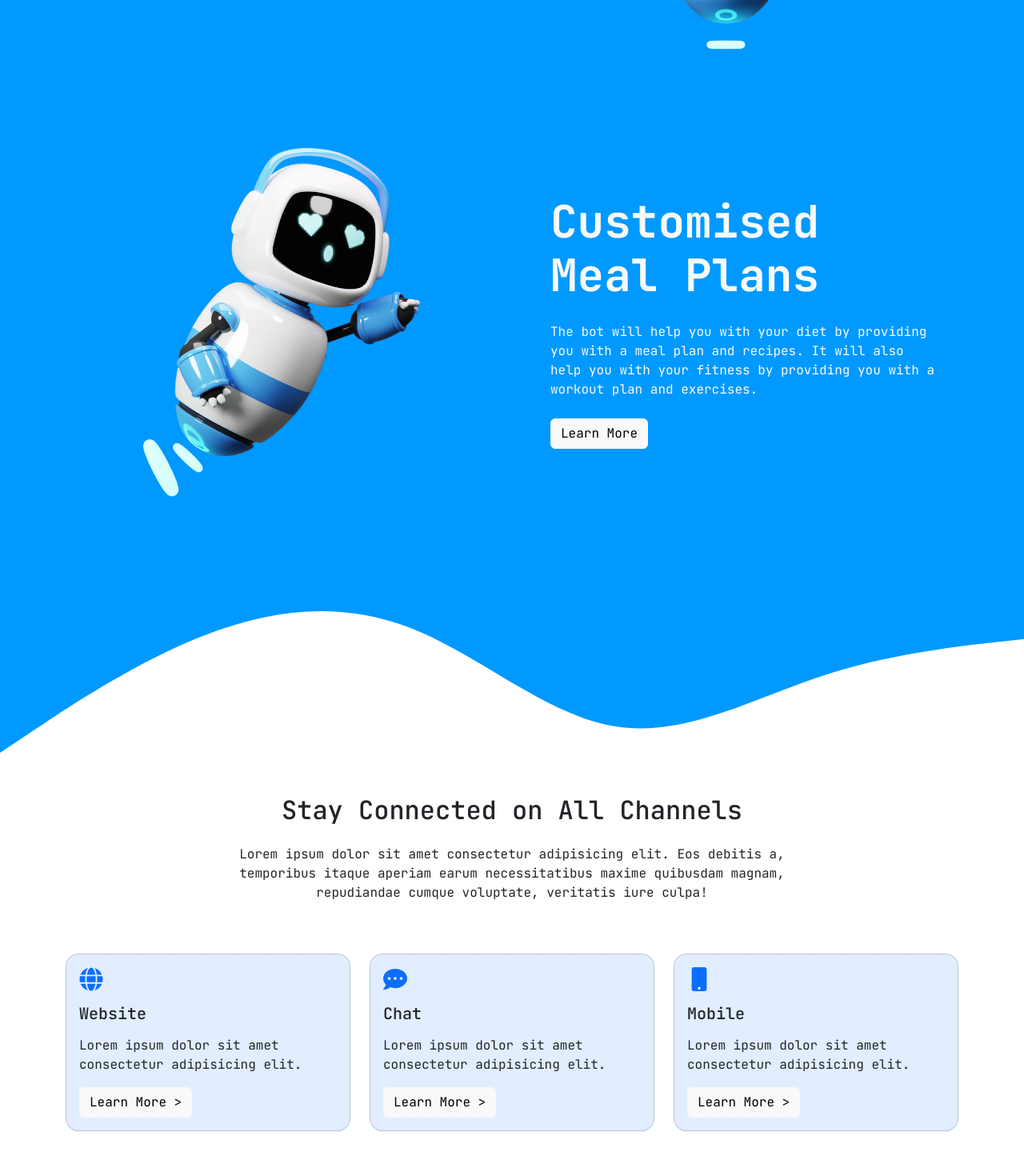
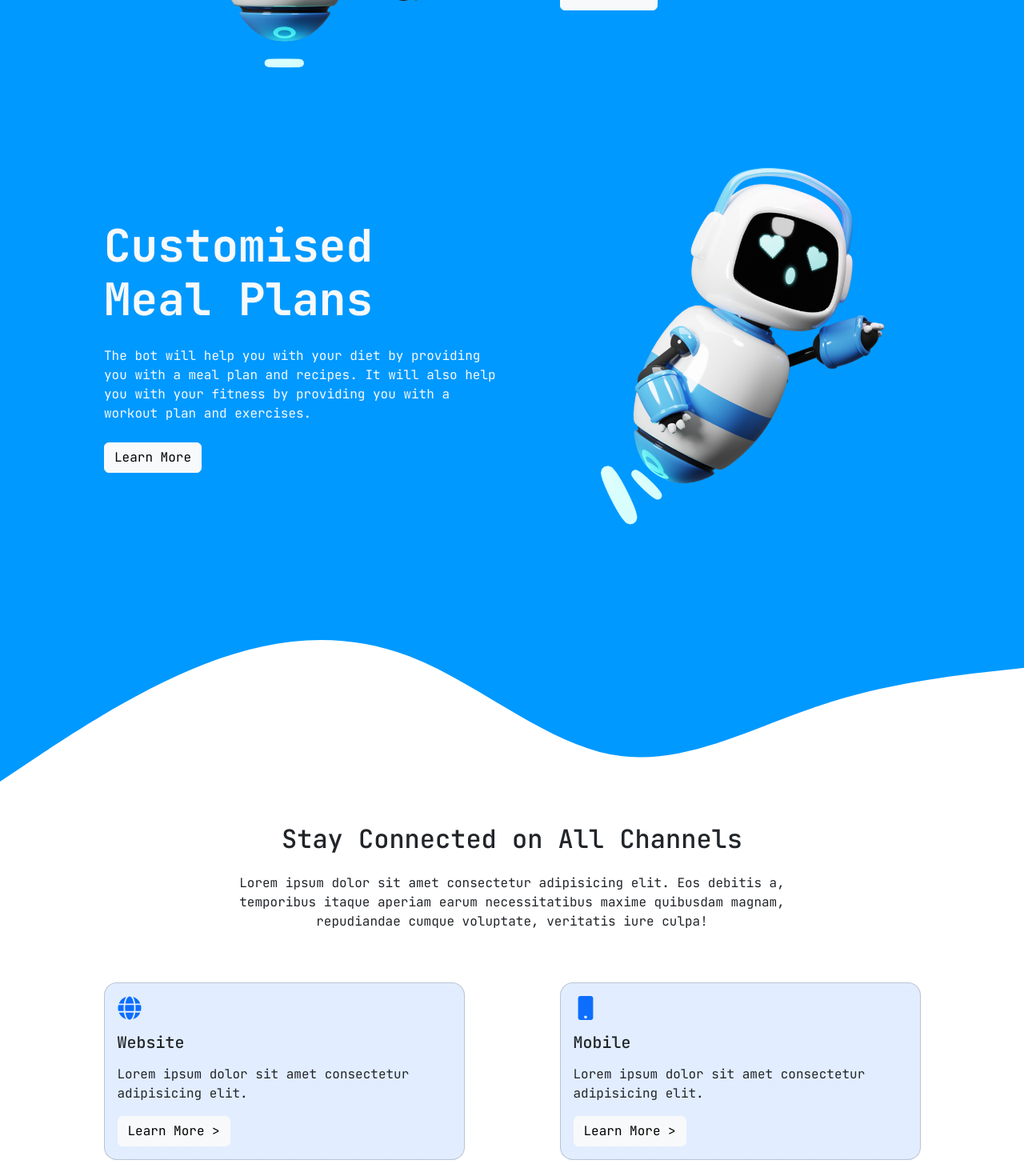
Before and after one commit to v-rowjee/Chatbot-Website, a React (Vite) app: page / in a window 1280 px wide. Shown: the part 1900-3370 px from the top of the page at 80% size. Before the commit the page ends 3338 px from the top, so only its background shows below. Built offline with nearby package versions, Linux system fonts and the light colour scheme.

Commit message:
footer and row-reverse

```diff
--- a/src/App.jsx
+++ b/src/App.jsx
@@ -1,5 +1,6 @@
 import { useState } from 'react'
-import { Routes, Route } from 'react-router-dom'
+import { Routes, Route, useLocation } from 'react-router-dom'
+import Footer from './components/Footer'
 import Navigation from './components/Navigation'
 import Chat from './pages/Chat'
 import Home from './pages/Home'
@@ -7,6 +8,9 @@ import NotFound from './pages/NotFound'
 import './styles/App.css'
 
 function App() {
+
+  const location = useLocation();
+  const hideFooter = location.pathname === '/chat';
 
   const [darkMode, setDarkMode] = useState(false)
 
@@ -19,6 +23,7 @@ function App() {
 
         <Route path='*' element={<NotFound />} />
       </Routes>
+      <Footer hide={hideFooter}/>
     </div>
   )
 }
--- /dev/null
+++ b/src/components/Footer.jsx
@@ -0,0 +1,19 @@
+import { Container, Row, Col } from 'react-bootstrap';
+
+export default function Footer(props) {
+
+    if (props.hide)
+        return (<></>)
+    else
+        return (
+            <footer style={{marginTop: '3rem'}}>
+                <Container fluid className="bg-dark text-light text-center py-3">
+                    <Row>
+                        <Col>
+                            <p className='text-center m-0'>© 2023 FYP. All Rights Reserved.</p>
+                        </Col>
+                    </Row>
+                </Container>
+            </footer>
+        )
+}
--- a/src/components/HomeCard.jsx
+++ b/src/components/HomeCard.jsx
@@ -2,13 +2,13 @@ import { Card, Button, Col } from 'react-bootstrap'
 
 export default function HomeCard(props) {
     return (
-        <Col sm={12} md={4} className="mb-4">
+        <Col md={5} className="mb-4">
             <Card className="bg-light-blur rounded-4">
                 <Card.Body>
                     <Card.Title className="mb-3 text-primary">{props.icon}</Card.Title>
                     <Card.Title className="mb-3">{props.title}</Card.Title>
                     <Card.Text>{props.text}</Card.Text>
-                    <Button variant="light">Learn More &gt;</Button>
+                    <Button variant="light" href={props.link}>Learn More &gt;</Button>
                 </Card.Body>
             </Card>
         </Col>
--- a/src/components/HomeSection.jsx
+++ b/src/components/HomeSection.jsx
@@ -1,16 +1,15 @@
 import { Container, Row, Col, Image, Button } from 'react-bootstrap';
 
 export default function HomeSection(props) {
-  const order_rev = props.reverse ? 1 : 2
-  const order = props.reverse ? 2 : 1
+  const row = props.reverse ? "align-items-center flex-row-reverse" : "align-items-center"
 
   return (
     <section className="bg-blue-custom text-light py-3">
       <Container>
-        <Row className="align-items-center w-100">
+        <Row className={row}>
           <Col
-            xs={{ order: order, span: 12 }}
-            md={{ order: order_rev, span: 6 }}
+            xs={12}
+            md={6}
             className="text-center text-lg-start"
           >
             <div className="ms-md-5">
@@ -20,8 +19,8 @@ export default function HomeSection(props) {
             </div>
           </Col>
           <Col
-            xs={{ order: order_rev, span: 12 }}
-            md={{ order: order, span: 6 }}
+            xs={12}
+            md={6}
             className="justify-content-center"
           >
             <Image src={props.img} fluid />
--- a/src/pages/Home.jsx
+++ b/src/pages/Home.jsx
@@ -72,10 +72,20 @@ export default function Home() {
                         <p>Lorem ipsum dolor sit amet consectetur adipisicing elit. Eos debitis a, temporibus itaque aperiam earum necessitatibus maxime quibusdam magnam, repudiandae cumque voluptate, veritatis iure culpa!</p>
                     </Col>
                 </Row>
-                <Row className="h-100 justify-content-around">
-                    <HomeCard icon={<FaGlobe size={30} />} title="Website" text="Lorem ipsum dolor sit amet consectetur adipisicing elit." />
-                    <HomeCard icon={<FaCommentDots size={30} />} title="Chat" text="Lorem ipsum dolor sit amet consectetur adipisicing elit." />
-                    <HomeCard icon={<FaMobile size={30} />} title="Mobile" text="Lorem ipsum dolor sit amet consectetur adipisicing elit." />
+                <Row className="justify-content-around">
+                    <HomeCard
+                        icon={<FaGlobe size={30} />}
+                        title="Website"
+                        text="Lorem ipsum dolor sit amet consectetur adipisicing elit."
+                        link="/chat"
+                    />
+                    {/* <HomeCard icon={<FaCommentDots size={30} />} title="Chat" text="Lorem ipsum dolor sit amet consectetur adipisicing elit." /> */}
+                    <HomeCard
+                        icon={<FaMobile size={30} />}
+                        title="Mobile"
+                        text="Lorem ipsum dolor sit amet consectetur adipisicing elit."
+                        link="/download"
+                    />
                 </Row>
             </Container>
         </>
--- a/src/pages/NotFound.jsx
+++ b/src/pages/NotFound.jsx
@@ -3,7 +3,7 @@ import { Container, Row, Col } from "react-bootstrap"
 export default function NotFound() {
     return (
         <Container>
-            <Row className='section justify-content-center align-items-center'>
+            <Row className='justify-content-center align-items-center' style={{ height: `calc(100vh - ${113}px - 3rem)` }}>
                 <Col sm='6' className="text-center">
                     Error 404: Page not found
                 </Col>
```
